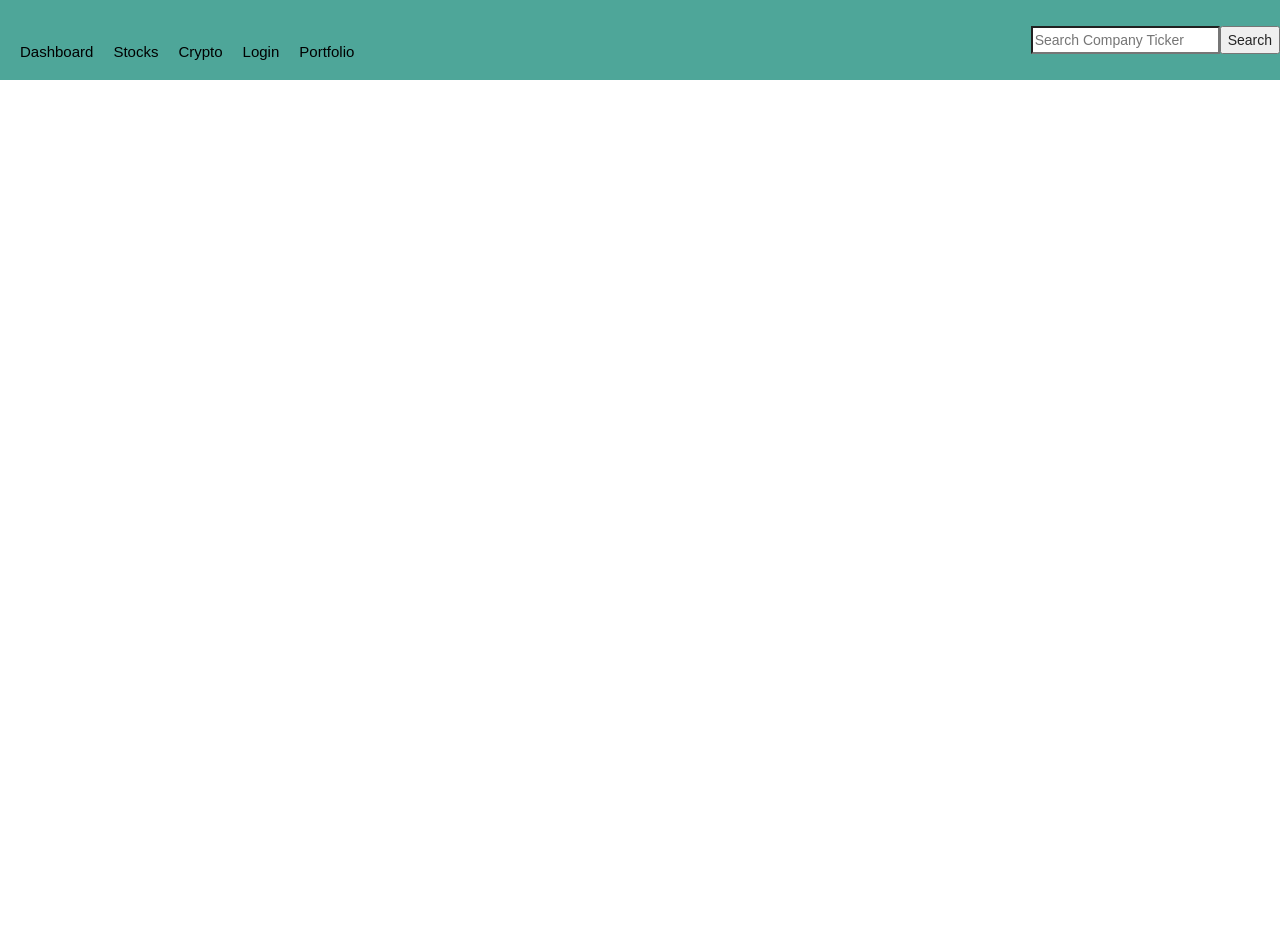
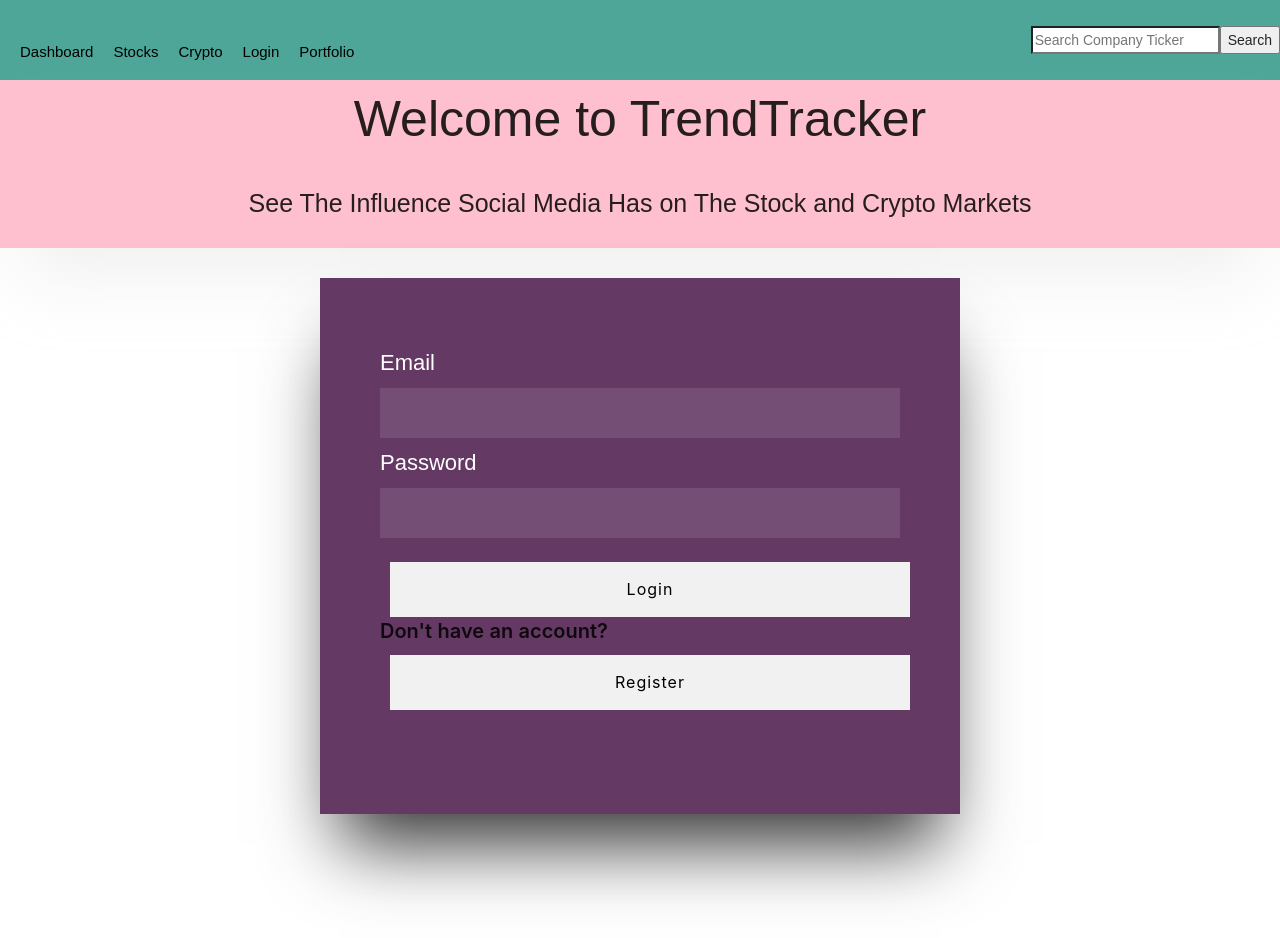
Before and after one commit to KMcCrear/TrendTracker, a React (Create React App) app in the folder client/: page /login in a window 1280 px wide. Shown: the top 938 px of the page. Built offline with nearby package versions, Linux system fonts and the light colour scheme; no server answers.

Commit message:
Login register (#31)
* login, register and routing

* css and style added to login and register

```diff
--- a/client/package.json
+++ b/client/package.json
@@ -3,6 +3,9 @@
   "version": "0.1.0",
   "private": true,
   "dependencies": {
+    "@material-ui/core": "^4.12.3",
+    "@material-ui/icons": "^4.11.2",
+    "@material-ui/system": "^4.12.1",
     "@testing-library/jest-dom": "^5.16.2",
     "@testing-library/react": "^12.1.2",
     "@testing-library/user-event": "^13.5.0",
--- a/client/src/App.css
+++ b/client/src/App.css
@@ -42,7 +42,6 @@ button:hover {
 	color: black;
 	font-size: 15px;
 	margin-left: 20px;
-
 }
 
 .Navbar .leftSide button {
@@ -80,7 +79,6 @@ button:hover {
 
 /* Crypto.jsc */
 .cryptoContainer {
-
 }
 
 .cryptoContainer .title {
@@ -162,6 +160,104 @@ button:hover {
 	justify-content: right;
 }
 
+.content {
+	display: flex;
+	flex-direction: column;
+}
+
+.content .header {
+	width: 100%;
+	font-family: Arial, Helvetica, sans-serif;
+	background-color: #fec0ce;
+	font-size: 25px;
+	box-shadow: 0 50px 70px -20px rgba(238, 238, 238, 0.8);
+}
+
+.content .header h1 {
+	display: flex;
+	justify-content: center;
+}
+
+.content .header p {
+	display: flex;
+	justify-content: center;
+}
+
+.content .login .loginContainer {
+	padding: 60px;
+	margin: auto;
+	margin-top: 30px;
+	width: 50%;
+	display: flex;
+	flex-direction: column;
+	justify-content: center;
+	background-color: #643a64;
+	box-shadow: 0 50px 70px -20px rgba(0, 0, 0, 0.8);
+}
+
+.content .login .loginContainer label {
+	color: white;
+	margin: 14px 0;
+	display: block;
+	font-size: 22px;
+	line-height: 1;
+	font-family: Arial, Helvetica, sans-serif;
+}
+
+.content .login .loginContainer input {
+	width: 100%;
+	border: none;
+	outline: none;
+	font-size: 19px;
+	padding: 10px;
+	background: rgba(255, 255, 255, 0.1);
+	color: #fff;
+}
+
+.content .login .loginContainer .buttonContainer {
+	width: 100%;
+	padding: 24px 0;
+}
+
+.content .login .buttonContainer button {
+	border: none;
+	outline: none;
+	width: 100%;
+	padding: 15px 0;
+	color: rgb(0, 0, 0);
+	margin-left: 10px;
+	font-size: 16px;
+	letter-spacing: 1px;
+	background-color: #f1f1f2;
+}
+
+.content .login .buttonContainer p span a {
+	color: yellow;
+	font-weight: 500;
+	letter-spacing: 0.5px;
+	margin-left: 5px;
+	cursor: pointer;
+	transition: all 400ms ease-in-out;
+}
+
+.content .login .buttonContainer p span a:hover {
+	color: red;
+}
+
+.content .login .buttonContainer p span a:visited {
+	color: yellow;
+}
+
+.content .login .buttonContainer #loginStatus {
+	display: flex;
+	justify-content: center;
+	margin-top: 20px;
+	margin-bottom: 0px;
+	font-size: 30px;
+	font-family: Arial, Helvetica, sans-serif;
+	color: rgb(207, 1, 1);
+}
+
 @media only screen and (max-width: 850px) {
 	.Navbar .leftSide .links a {
 		font-size: 20px;
@@ -199,6 +295,4 @@ button:hover {
 		margin: 10px;
 		font-size: 15px;
 	}
-
-
 }
--- a/client/src/App.jsx
+++ b/client/src/App.jsx
@@ -6,6 +6,8 @@ import Stocks from "./pages/Stocks";
 import Crypto from "./pages/Crypto";
 import Coins from "./pages/Coins";
 import Portfolio from "./pages/Portfolio";
+import Login from "./pages/Login";
+import Register from "./pages/Register";
 import { useState } from "react";
 import { useEffect } from "react";
 import updateOnLogin from "./helpers/updateOnLogin";
@@ -47,6 +49,8 @@ const App = () => {
 				<Route path="/crypto" element={<Crypto search={input} />} />
 				<Route path="/coins/:coin" element={<Coins search={input} />} />
 				<Route path="/portfolio" element={<Portfolio state={state} />} />
+				<Route path="/login" element={<Login state={state} />} />
+				<Route path="/register" element={<Register state={state} />} />
 			</Routes>
 		</div>
 	);
--- /dev/null
+++ b/client/src/pages/Login.jsx
@@ -0,0 +1,95 @@
+import React, { useState } from "react";
+import {} from "react-router-dom";
+import axios from "axios";
+import Register from "./Register";
+import { Typography } from "antd";
+import updateOnLogin from "../helpers/updateOnLogin";
+import endPoint from "../helpers/endPoint";
+
+const { Title } = Typography;
+
+const Login = (props) => {
+	const { state, onUpdate } = props;
+	//const history = useHistory();
+
+	const [password, setPassword] = useState(null);
+	const [loginStatus, setLoginStatus] = useState("");
+	const [registerClicked, setRegisterClicked] = useState(false);
+
+	const login = () => {
+		if (!state.email || !password) {
+			setLoginStatus("Please enter your email and password!");
+			return;
+		}
+		axios
+			.post(`${endPoint()}/auth/login`, {
+				withCredentials: true,
+			})
+			.then((response) => {
+				console.log("response message was ", response);
+				if (!response.data.message) {
+					updateOnLogin(onUpdate, response.data[0]);
+					//history.push("/");
+				} else {
+					setLoginStatus(response.data.message);
+				}
+			});
+	};
+
+	if (registerClicked) {
+		return (
+			<Register
+				state={state}
+				onUpdate={onUpdate}
+				setRegisterClicked={setRegisterClicked}
+			/>
+		);
+	}
+	return (
+		<div className="Container">
+			<div className="content">
+				<div className="header">
+					<h1>Welcome to TrendTracker</h1>
+					<p>
+						See The Influence Social Media Has on The Stock and Crypto Markets
+					</p>
+				</div>
+				<div className="login">
+					<div className="loginContainer">
+						<label class="label">Email</label>
+						<input
+							type="email"
+							onChange={(e) => {
+								onUpdate({ email: e.target.value });
+							}}
+						/>
+						<label class="label">Password</label>
+						<input
+							type="password"
+							onChange={(e) => {
+								setPassword(e.target.value);
+							}}
+							onSubmit={login}
+						/>
+						<div className="buttonContainer">
+							<button onClick={login}>Login</button>
+							<Title level={4}>Don't have an account?</Title>
+							<button
+								onClick={() => {
+									setRegisterClicked(true);
+								}}
+							>
+								Register
+							</button>
+							<Title level={3} type="secondary" id="loginStatus">
+								{loginStatus}
+							</Title>
+						</div>
+					</div>
+				</div>
+			</div>
+		</div>
+	);
+};
+
+export default Login;
--- /dev/null
+++ b/client/src/pages/Register.jsx
@@ -0,0 +1,121 @@
+import { React, useState } from "react";
+import ReorderIcon from "@material-ui/icons/Reorder";
+import axios from "axios";
+import { Button } from "antd";
+import {} from "react-router-dom";
+import { CaretLeftOutlined, ExclamationCircleFilled } from "@ant-design/icons";
+import updateOnLogin from "../helpers/updateOnLogin";
+import endpoint from "../helpers/endPoint";
+
+const Register = (props) => {
+	//const history = useHistory();
+
+	const { state, onUpdate, setRegisterClicked } = props;
+	const [firstNameReg, setFirstNameReg] = useState(null);
+	const [surNameReg, setSurNameReg] = useState(null);
+	const [username, setUsername] = useState(null);
+	const [passwordReg, setPasswordReg] = useState(null);
+	const [passwordTwoReg, setPasswordTwoReg] = useState(null);
+	const [registerStatus, setRegisterStatus] = useState(null);
+
+	const registerUser = () => {
+		if (
+			!firstNameReg ||
+			!surNameReg ||
+			!username ||
+			!passwordReg ||
+			!passwordTwoReg
+		) {
+			setRegisterStatus("Please fill in the fields!");
+		} else if (passwordReg !== passwordTwoReg) {
+			setRegisterStatus("Passwords don't match!");
+		} else {
+			const data = {
+				firstname: firstNameReg,
+				surname: surNameReg,
+				username: username,
+				password: passwordTwoReg,
+			};
+			axios.post(`${endpoint()}/auth/register`, data).then((response) => {
+				if (response.data.message) {
+					setRegisterStatus(response.data.message);
+				} else {
+					console.log("data is ", data);
+					axios
+						.post(`${endpoint()}/login`, {
+							username: username,
+							password: passwordTwoReg,
+						})
+						.then((response) => {
+							updateOnLogin(onUpdate, response.data[0]);
+							//history.push("/");
+						});
+				}
+			});
+		}
+	};
+
+	return (
+		<div className="Container">
+			<div className="content">
+				<div className="login">
+					<div className="loginContainer">
+						<Button
+							icon={<CaretLeftOutlined />}
+							onClick={() => {
+								setRegisterClicked(false);
+							}}
+						/>
+
+						<label>First Name</label>
+						<input
+							type="text"
+							onChange={(e) => {
+								setFirstNameReg(e.target.value);
+							}}
+							required
+						/>
+						<label>Surname</label>
+						<input
+							type="text"
+							onChange={(e) => {
+								setSurNameReg(e.target.value);
+							}}
+							required
+						/>
+						<label>Username</label>
+						<input
+							type="text"
+							onChange={(e) => {
+								setUsername(e.target.value);
+							}}
+							required
+						/>
+						<label>Password</label>
+						<input
+							type="password"
+							onChange={(e) => {
+								setPasswordReg(e.target.value);
+							}}
+							required
+						/>
+						<label>Re-Enter Password</label>
+						<input
+							type="password"
+							onChange={(e) => {
+								setPasswordTwoReg(e.target.value);
+							}}
+							required
+						/>
+						<div className="buttonContainer">
+							<button onClick={registerUser}>Register</button>
+							<p id="loginStatus">{registerStatus}</p>
+						</div>
+					</div>
+				</div>
+			</div>
+		</div>
+	);
+};
+
+export default Register;
```
Also changed, not shown: 2 other files (tests, documents, lock files or other folders).
